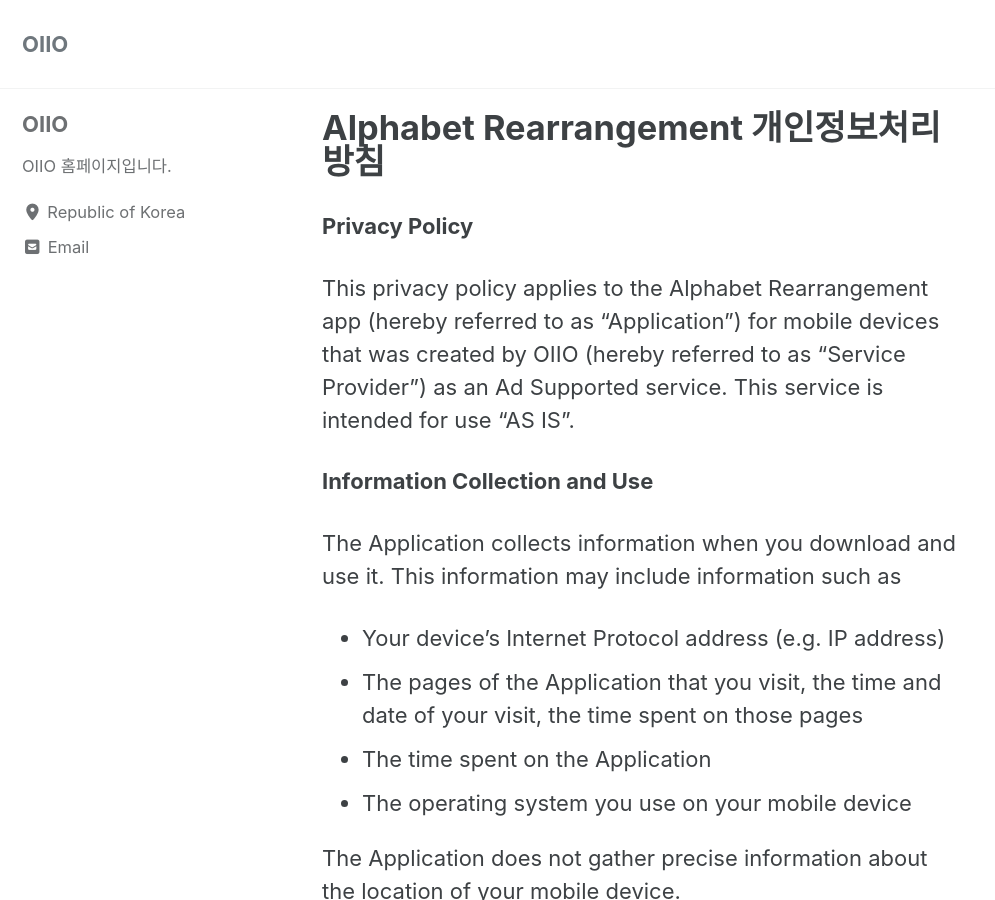
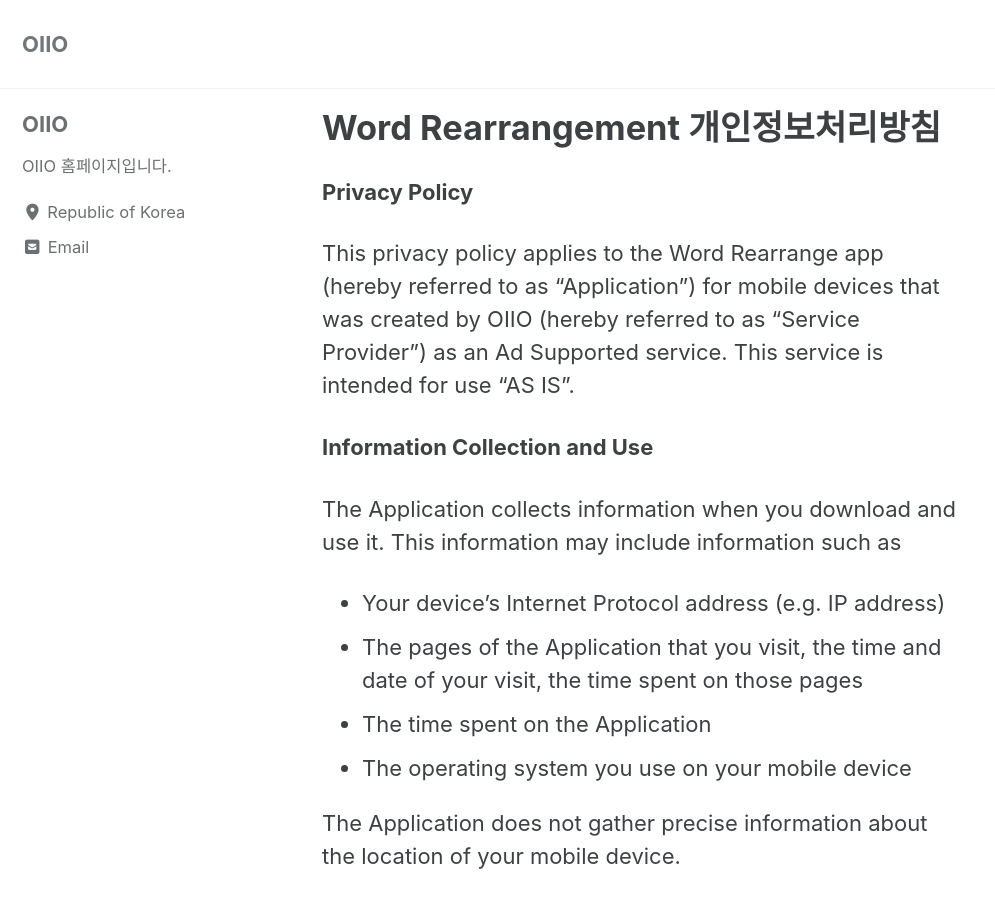
Before and after one commit to gfx3oiio/gfx3oiio.github.io, a Jekyll site: the page built from _posts/2024-06-30-Word-Rearrange-개인정보처리방침.md, in a window 1280 px wide and 900 px high. Shown: the whole window, without its empty margins (0-995 px from the left). Built offline with Jekyll 4.4.1, drawn with Linux system fonts in a browser that asks for light colours; cached includes are drawn as plain includes.

Commit message:
2024-07-23/2
- Alphabet Rearrangement -> Word Rearrange로 까먹고 변경 안 해서 함

```diff
--- a/_posts/2024-06-30-Word-Rearrange-개인정보처리방침.md
+++ b/_posts/2024-06-30-Word-Rearrange-개인정보처리방침.md
@@ -1,5 +1,5 @@
 ---
-title: "Alphabet Rearrangement 개인정보처리방침"
+title: "Word Rearrangement 개인정보처리방침"
 categories:
   - 개인정보처리방침
 tags:
@@ -11,7 +11,7 @@ comments: false
 ---
 **Privacy Policy**
 
-This privacy policy applies to the Alphabet Rearrangement app (hereby referred to as "Application") for mobile devices that was created by OIIO (hereby referred to as "Service Provider") as an Ad Supported service. This service is intended for use "AS IS".
+This privacy policy applies to the Word Rearrange app (hereby referred to as "Application") for mobile devices that was created by OIIO (hereby referred to as "Service Provider") as an Ad Supported service. This service is intended for use "AS IS".
 
 **Information Collection and Use**
 
```
